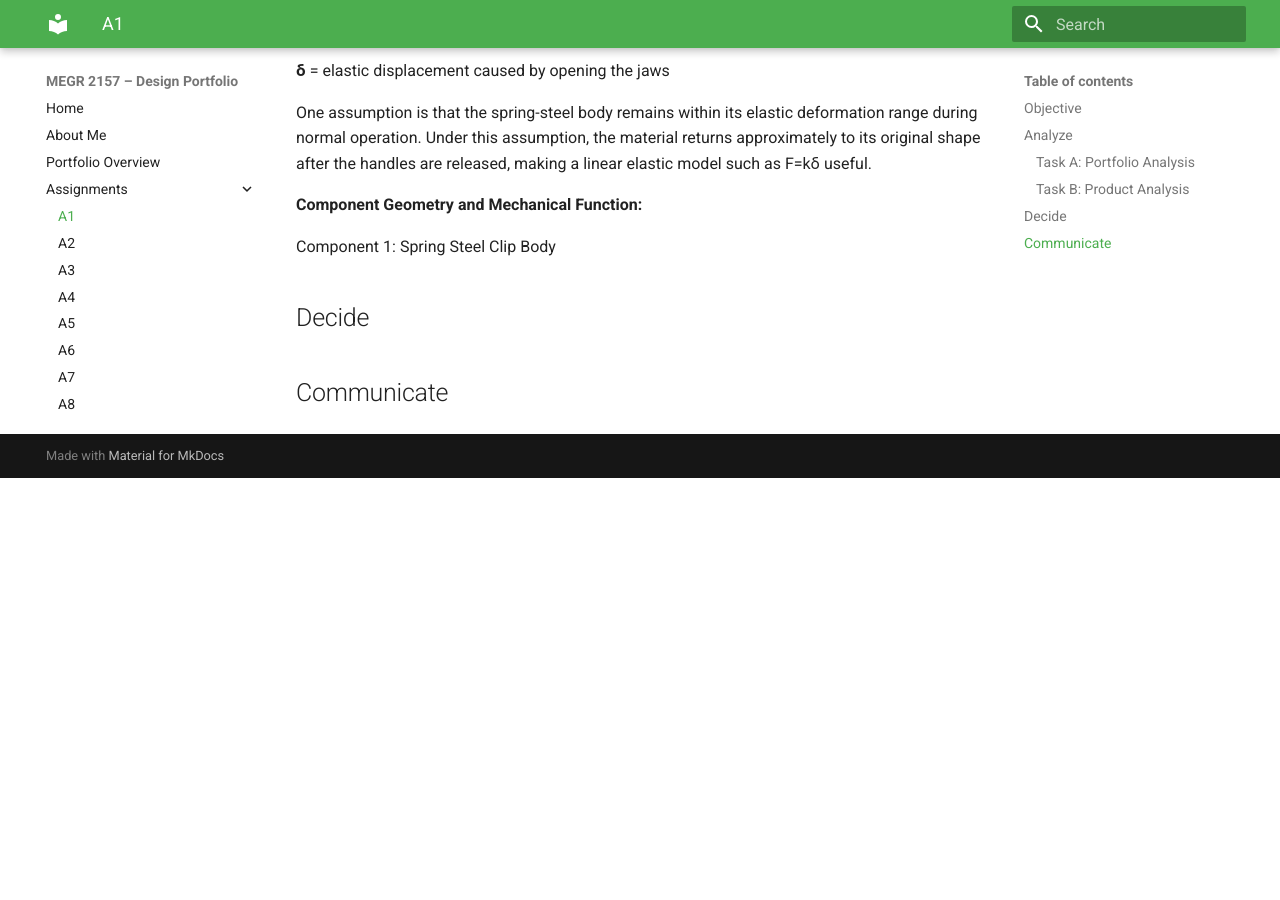
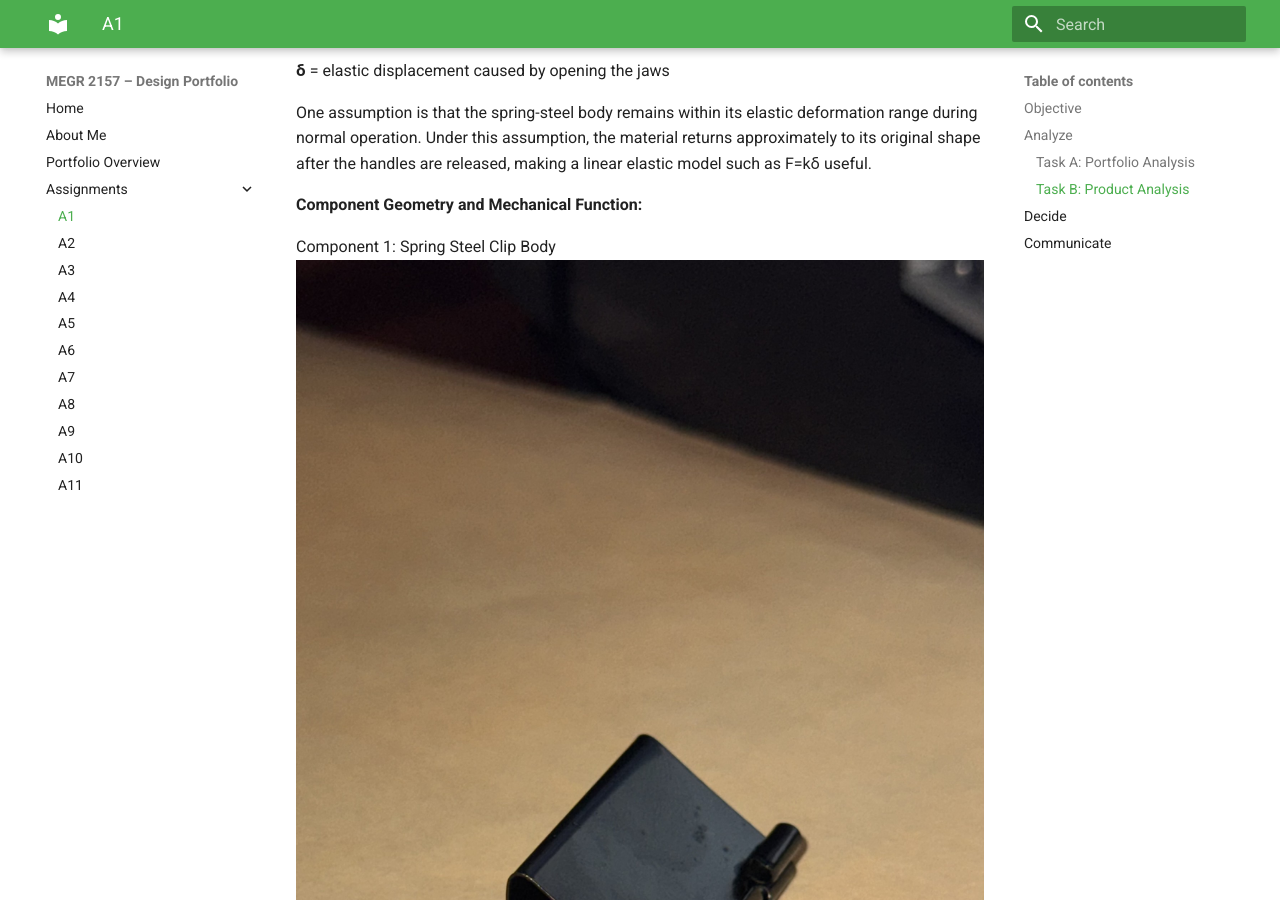
Before and after one commit to matthewjcowan/megr2156-portfolio, an MkDocs documentation site: the page built from docs/assignments/A01/index.md, in a window 1280 px wide and 900 px high, scrolled down 2528 px. Built offline with MkDocs 1.6.1 and Material for MkDocs 9.7.7, drawn with Linux system fonts in a browser that asks for light colours; before the commit the page ends 3006 px from its top, so only the background shows below that.

Commit message:
Add image for Spring Steel Clip Body component

```diff
--- a/docs/assignments/A01/index.md
+++ b/docs/assignments/A01/index.md
@@ -52,7 +52,7 @@ One assumption is that the spring-steel body remains within its elastic deformat
 __Component Geometry and Mechanical Function:__
 
 Component 1: Spring Steel Clip Body
-
+![Spring Steel Clip Body](f70194c0-b4d6-42e6-87d7-4c5337c3ffe7.jpg)
 ## Decide
 
 
```
